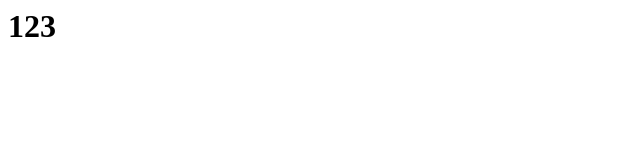
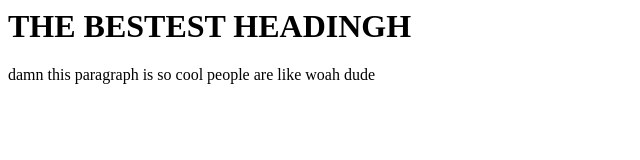
Before and after one commit to alhasan-a/12y, a plain HTML site: page index.html in a window 1280 px wide. Shown: the whole page, without its empty margins (0-640 px from the left). Drawn offline with Linux system fonts and the light colour scheme.

Commit message:
create index.html

```diff
--- a/index.html
+++ b/index.html
@@ -1,7 +1,11 @@
 <html>
+<head>
+  <title> year 12!! </title>
+</head>
 
 <body>
-  <h1> 123 </h1>
-<body>
+  <h1> THE BESTEST HEADINGH</h1>
+  <p>damn this paragraph is so cool people are like woah dude
+</body>
 
 </html>
```
